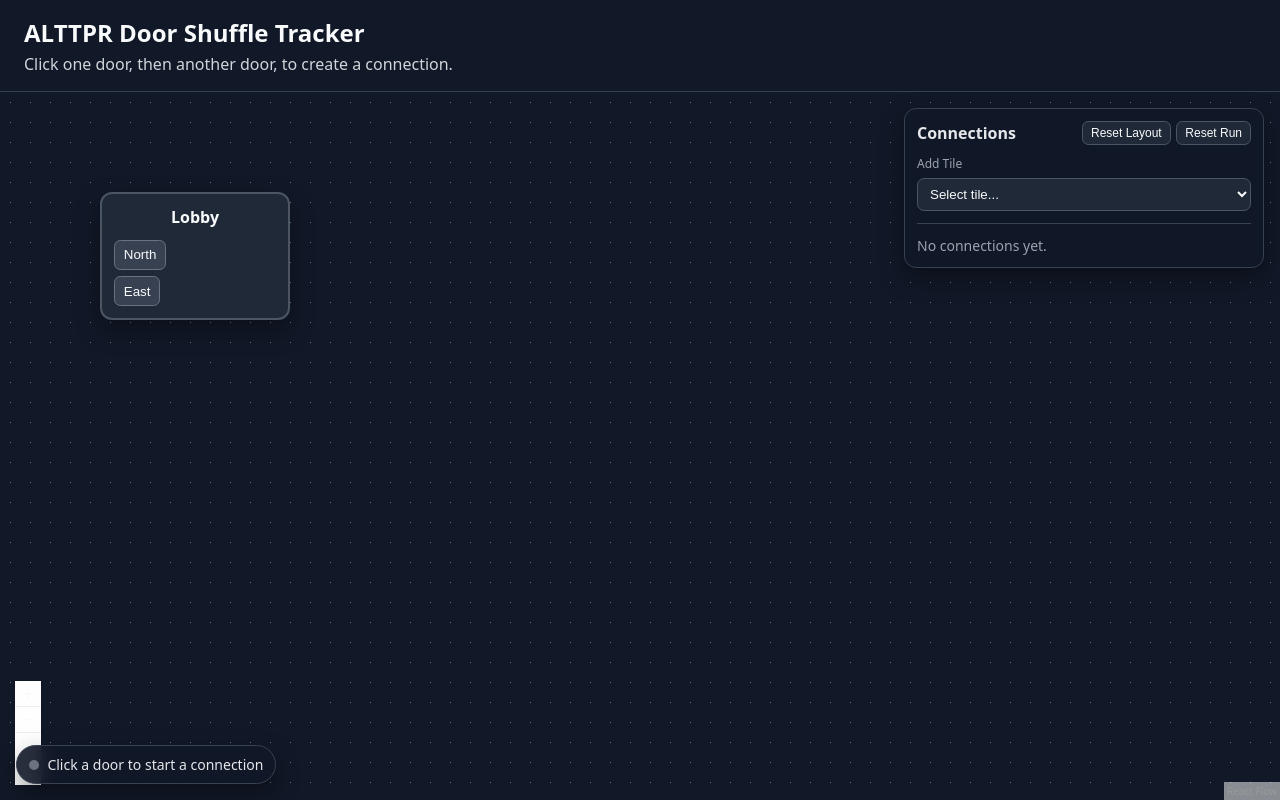
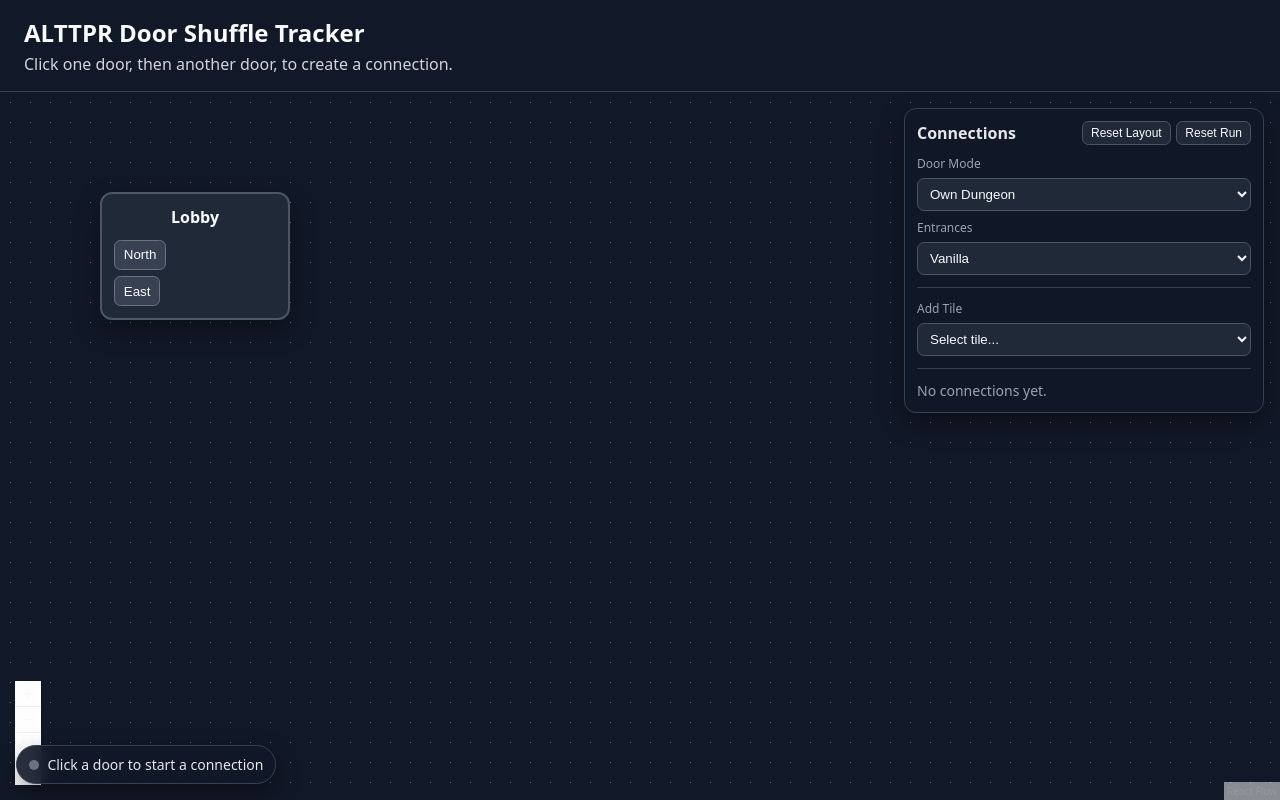
Before and after one commit to Sacko-AuSdL/ALTTPR_Door_Tracker, a React (Vite) app: page / in a window 1280 px wide. Built offline with nearby package versions, Linux system fonts and the light colour scheme.

Commit message:
Add run settings and room pool logic

```diff
--- a/src/app/App.css
+++ b/src/app/App.css
@@ -269,3 +269,32 @@
     background: #1f2937;
     color: #f9fafb;
 }
+
+.run-settings-panel {
+    display: grid;
+    gap: 0.5rem;
+    margin-bottom: 0.75rem;
+    padding-bottom: 0.75rem;
+    border-bottom: 1px solid #374151;
+}
+
+.run-settings-panel label {
+    display: grid;
+    gap: 0.35rem;
+    text-align: left;
+}
+
+.run-settings-panel span {
+    color: #9ca3af;
+    font-size: 0.75rem;
+}
+
+.run-settings-panel select {
+    width: 100%;
+    cursor: pointer;
+    padding: 0.45rem 0.5rem;
+    border: 1px solid #4b5563;
+    border-radius: 0.45rem;
+    background: #1f2937;
+    color: #f9fafb;
+}
--- a/src/components/graph/ConnectionPanel.tsx
+++ b/src/components/graph/ConnectionPanel.tsx
@@ -1,10 +1,14 @@
 import type { DungeonDefinition } from "../../types/dungeon";
 import type { DoorConnection } from "../../types/tracker";
+import type {TrackerRunSettings} from "../../types/runSettings";
+import {RunSettingsPanel} from "./RunSettingsPanel";
 
 type ConnectionPanelProps = {
     dungeon: DungeonDefinition;
     connections: DoorConnection[];
     hiddenRooms: DungeonDefinition["rooms"];
+    runSettings: TrackerRunSettings;
+    onRunSettingsChange: (settings: TrackerRunSettings) => void;
     onAddRoom: (roomId: string) => void;
     onDeleteConnection: (connectionId: string) => void;
     onClearConnections: () => void;
@@ -16,6 +20,8 @@
                                     dungeon,
                                     connections,
                                     hiddenRooms,
+                                    runSettings,
+                                    onRunSettingsChange,
                                     onAddRoom,
                                     onDeleteConnection,
                                     onClearConnections,
@@ -55,6 +61,11 @@
                     </button>
                 </div>
             </div>
+
+            <RunSettingsPanel
+                settings={runSettings}
+                onChange={onRunSettingsChange}
+            />
 
             <div className="connection-panel__add-room">
                 <label htmlFor="add-room-select">Add Tile</label>
--- a/src/components/graph/DungeonGraph.tsx
+++ b/src/components/graph/DungeonGraph.tsx
@@ -20,6 +20,10 @@
 import { ConnectionPanel } from "./ConnectionPanel";
 import { TrackerStatusBar } from "./TrackerStatusBar";
 import { RoomNode, type RoomFlowNode } from "./RoomNode";
+import {createDefaultRunSettings} from "../../types/runSettings";
+import {getStartingRoomIds} from "../../domain/startingRooms";
+import {getAvailableRoomsForSettings} from "../../domain/roomPool";
+import type { TrackerRunSettings } from "../../types/runSettings";
 
 type DungeonGraphProps = {
     dungeon: DungeonDefinition;
@@ -35,9 +39,20 @@
         [dungeon.id],
     );
 
+    const defaultRunSettings = useMemo(
+        () => createDefaultRunSettings(dungeon.id),
+        [dungeon.id],
+    );
+
+    const [runSettings, setRunSettings] = useState<TrackerRunSettings>(
+        () => persistedState?.settings ?? defaultRunSettings,
+    );
+
     const initialVisibleRoomIds = useMemo(() => {
-        return persistedState?.visibleRoomIds ?? ["ep-lobby"];
-    }, [persistedState?.visibleRoomIds]);
+        return persistedState?.visibleRoomIds?.length
+            ? persistedState.visibleRoomIds
+            : getStartingRoomIds(dungeon);
+    }, [dungeon, persistedState?.visibleRoomIds]);
 
     const [visibleRoomIds, setVisibleRoomIds] = useState<string[]>(
         () => initialVisibleRoomIds,
@@ -68,8 +83,13 @@
     }, [connections]);
 
     const hiddenRooms = useMemo(() => {
-        return dungeon.rooms.filter((room) => !visibleRoomIds.includes(room.id));
-    }, [dungeon.rooms, visibleRoomIds]);
+        return getAvailableRoomsForSettings({
+            activeDungeon: dungeon,
+            allDungeons: [dungeon],
+            visibleRoomIds,
+            settings: runSettings,
+        });
+    }, [dungeon, visibleRoomIds, runSettings]);
 
     useEffect(() => {
         savePersistedTrackerState({
@@ -78,8 +98,9 @@
             visibleRoomIds,
             connections,
             nodePositions: getNodePositions(nodes),
+            settings: runSettings,
         });
-    }, [connections, dungeon.id, nodes, visibleRoomIds]);
+    }, [connections, dungeon.id, nodes, visibleRoomIds, runSettings]);
 
     const handleDoorClick = useCallback(
         (door: DungeonDoor) => {
@@ -152,7 +173,7 @@
     }
 
     function resetRun() {
-        const startingRoomIds = ["ep-lobby"];
+        const startingRoomIds = getStartingRoomIds(dungeon);
 
         setVisibleRoomIds(startingRoomIds);
         setConnections([]);
@@ -252,6 +273,8 @@
                 dungeon={dungeon}
                 connections={connections}
                 hiddenRooms={hiddenRooms}
+                runSettings={runSettings}
+                onRunSettingsChange={setRunSettings}
                 onAddRoom={addRoomToGraph}
                 onDeleteConnection={deleteConnection}
                 onClearConnections={clearConnections}
--- /dev/null
+++ b/src/components/graph/RunSettingsPanel.tsx
@@ -0,0 +1,62 @@
+import type {
+    DoorShuffleMode,
+    EntranceMode,
+    TrackerRunSettings,
+} from "../../types/runSettings";
+
+type RunSettingsPanelProps = {
+    settings: TrackerRunSettings;
+    onChange: (settings: TrackerRunSettings) => void;
+};
+
+export function RunSettingsPanel({
+                                     settings,
+                                     onChange,
+                                 }: RunSettingsPanelProps) {
+    function updateDoorShuffleMode(doorShuffleMode: DoorShuffleMode) {
+        onChange({
+            ...settings,
+            doorShuffleMode,
+        });
+    }
+
+    function updateEntranceMode(entranceMode: EntranceMode) {
+        onChange({
+            ...settings,
+            entranceMode,
+        });
+    }
+
+    return (
+        <div className="run-settings-panel">
+            <label>
+                <span>Door Mode</span>
+
+                <select
+                    value={settings.doorShuffleMode}
+                    onChange={(event) =>
+                        updateDoorShuffleMode(event.target.value as DoorShuffleMode)
+                    }
+                >
+                    <option value="basic">Basic Doors</option>
+                    <option value="own-dungeon">Own Dungeon</option>
+                    <option value="cross-dungeon">Cross Dungeon</option>
+                </select>
+            </label>
+
+            <label>
+                <span>Entrances</span>
+
+                <select
+                    value={settings.entranceMode}
+                    onChange={(event) =>
+                        updateEntranceMode(event.target.value as EntranceMode)
+                    }
+                >
+                    <option value="vanilla">Vanilla</option>
+                    <option value="shuffled">Shuffled</option>
+                </select>
+            </label>
+        </div>
+    );
+}
--- a/src/data/dungeons/eastern-palace.sample.ts
+++ b/src/data/dungeons/eastern-palace.sample.ts
@@ -8,6 +8,7 @@
             id: "ep-lobby",
             name: "Lobby",
             dungeonId: "eastern-palace",
+            originalDungeonId: "eastern-palace",
             doors: [
                 {
                     id: "ep-lobby-north",
@@ -29,6 +30,7 @@
             id: "ep-cannonball",
             name: "Cannonball Room",
             dungeonId: "eastern-palace",
+            originalDungeonId: "eastern-palace",
             doors: [
                 {
                     id: "ep-cannonball-south",
@@ -50,6 +52,7 @@
             id: "ep-big-key",
             name: "Big Key Room",
             dungeonId: "eastern-palace",
+            originalDungeonId: "eastern-palace",
             doors: [
                 {
                     id: "ep-big-key-south",
@@ -64,6 +67,7 @@
             id: "ep-map-chest",
             name: "Map Chest Room",
             dungeonId: "eastern-palace",
+            originalDungeonId: "eastern-palace",
             doors: [
                 {
                     id: "ep-map-chest-west",
--- /dev/null
+++ b/src/domain/roomPool.ts
@@ -0,0 +1,31 @@
+import type { DungeonDefinition, DungeonRoom } from "../types/dungeon";
+import type { TrackerRunSettings } from "../types/runSettings";
+
+type GetAvailableRoomsInput = {
+    activeDungeon: DungeonDefinition;
+    allDungeons: DungeonDefinition[];
+    visibleRoomIds: string[];
+    settings: TrackerRunSettings;
+};
+
+export function getAvailableRoomsForSettings({
+                                                 activeDungeon,
+                                                 allDungeons,
+                                                 visibleRoomIds,
+                                                 settings,
+                                             }: GetAvailableRoomsInput): DungeonRoom[] {
+    const visibleRoomIdSet = new Set(visibleRoomIds);
+
+    switch (settings.doorShuffleMode) {
+        case "basic":
+        case "own-dungeon":
+            return activeDungeon.rooms.filter(
+                (room) => !visibleRoomIdSet.has(room.id),
+            );
+
+        case "cross-dungeon":
+            return allDungeons
+                .flatMap((dungeon) => dungeon.rooms)
+                .filter((room) => !visibleRoomIdSet.has(room.id));
+    }
+}
--- /dev/null
+++ b/src/domain/startingRooms.ts
@@ -0,0 +1,9 @@
+import type { DungeonDefinition } from "../types/dungeon";
+
+export function getStartingRoomIds(dungeon: DungeonDefinition): string[] {
+    const lobbyRoom =
+        dungeon.rooms.find((room) => room.id.endsWith("-lobby")) ??
+        dungeon.rooms[0];
+
+    return lobbyRoom ? [lobbyRoom.id] : [];
+}
--- a/src/types/dungeon.ts
+++ b/src/types/dungeon.ts
@@ -29,6 +29,7 @@
     id: string;
     name: string;
     dungeonId: string;
+    originalDungeonId: string;
     doors: DungeonDoor[];
 };
 
--- /dev/null
+++ b/src/types/runSettings.ts
@@ -0,0 +1,19 @@
+export type DoorShuffleMode = "basic" | "own-dungeon" | "cross-dungeon";
+
+export type EntranceMode = "vanilla" | "shuffled";
+
+export type TrackerRunSettings = {
+    activeDungeonId: string;
+    doorShuffleMode: DoorShuffleMode;
+    entranceMode: EntranceMode;
+};
+
+export function createDefaultRunSettings(
+    activeDungeonId: string,
+): TrackerRunSettings {
+    return {
+        activeDungeonId,
+        doorShuffleMode: "own-dungeon",
+        entranceMode: "vanilla",
+    };
+}
--- a/src/types/tracker.ts
+++ b/src/types/tracker.ts
@@ -1,4 +1,5 @@
 // src/types/tracker.ts
+import type { TrackerRunSettings } from "./runSettings";
 
 export type DoorConnection = {
     id: string;
@@ -30,4 +31,5 @@
     visibleRoomIds: string[];
     connections: DoorConnection[];
     nodePositions: Record<string, GraphPosition>;
+    settings?: TrackerRunSettings;
 };
```
